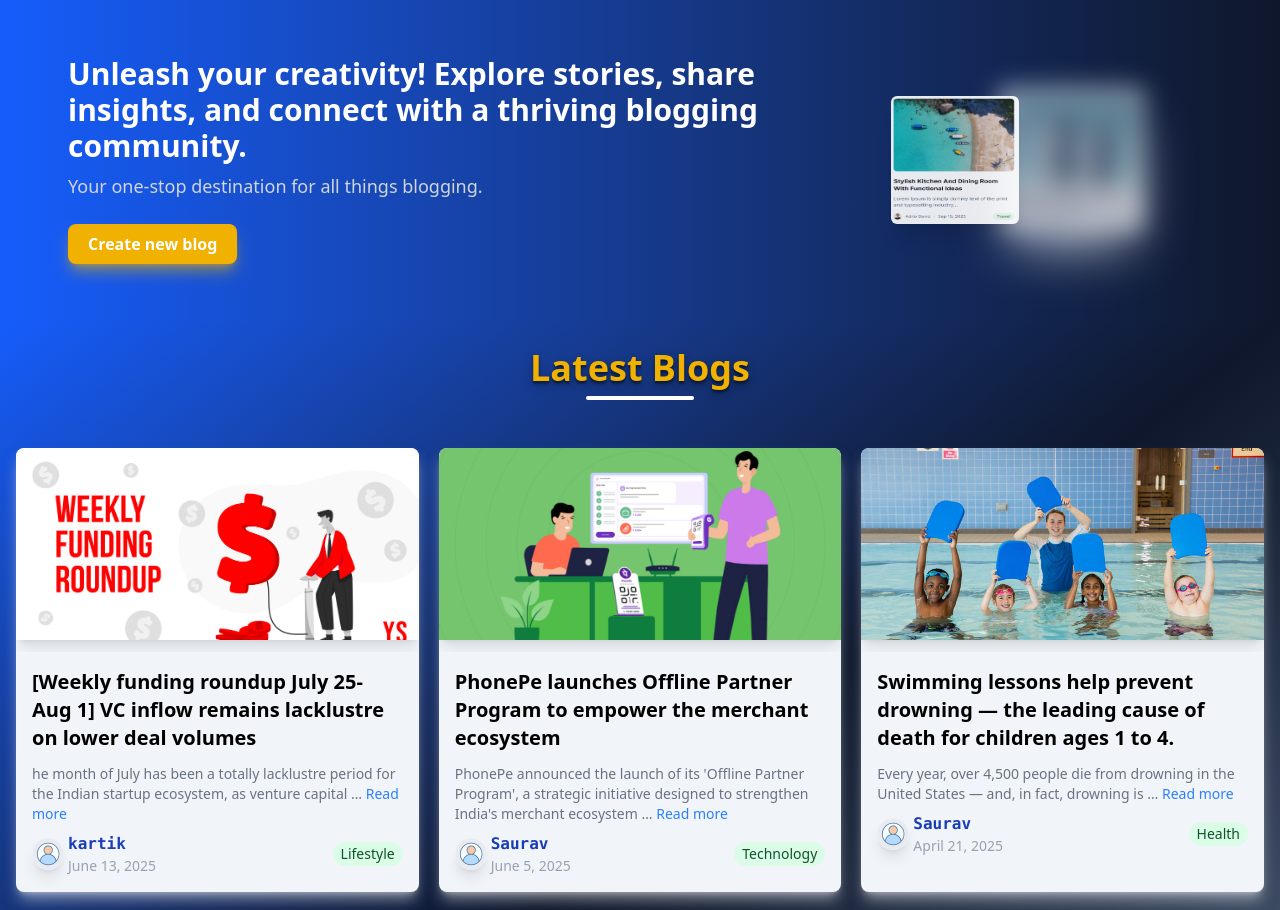
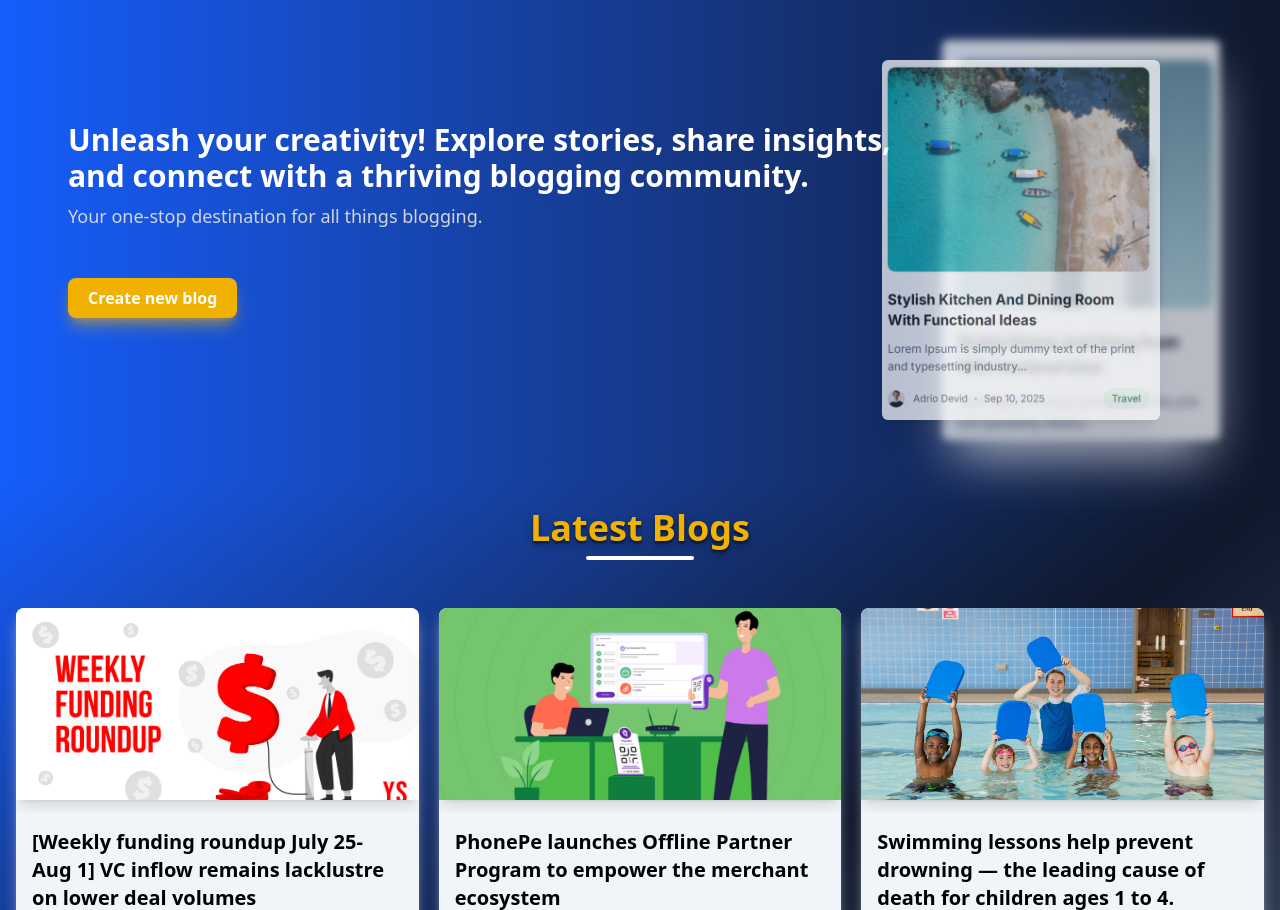
Before and after one commit to pythoneer-sp/BlogBook-Django, a Django app: page / in a window 1280 px wide. Shown: the part 52-962 px from the top of the page. Run offline with Django 5.2, Linux system fonts and the light colour scheme; data comes from the database, SQL or seed files in the repository; style sheets or scripts are compiled from the project's sources; parts of the project's set-up code (start-up, migrations or seed data) failed here and were passed over; some libraries are stand-ins or nearby versions.

Commit message:
fix css bugs

```diff
--- a/mainblog/blogbook/templates/blog_list.html
+++ b/mainblog/blogbook/templates/blog_list.html
@@ -7,49 +7,37 @@
 {% block content %}
 
 <main class="bg-gradient-to-r from-blue-600 to-slate-900 px-5 shadow-2xl shadow-blue-900/50">
-  <div class="flex md:flex-row flex-col items-center justify-center p-10 gap-8 md:gap-16">
-    <!-- Left: 70% width -->
-    <div class="md:w-[70%] w-full md:px-2 md:py-4 p-1">
-      <h1 class="text-3xl font-bold text-white">
-        Unleash your creativity! Explore stories, share insights, and connect with a thriving blogging community.
-      </h1>
-      <p class="mt-2 text-lg text-gray-300">
-        Your one-stop destination for all things blogging.
-      </p>
-      <a class="hidden md:block mt-6" href="{% url 'blog_create' %}">
-        <button class="px-5 py-2 bg-yellow-500 rounded-lg cursor-pointer text-white font-bold hover:bg-yellow-600 transition duration-200 shadow-lg shadow-yellow-500/50">
+    <div class="flex md:flex-row flex-col items-center justify-center p-10">
+        <div class="container mx-auto md:px-2 md:py-4 p-1">
+            <h1 class="text-3xl font-bold text-white">Unleash your creativity! Explore stories, share insights, and connect with a thriving blogging community.</h1>
+            <p class="mt-2 md-2 text-lg text-gray-300">Your one-stop destination for all things blogging.</p>
+            <a class="hidden md:block mt-2 py-10" href="{% url 'blog_create' %}">
+                <button class="hidden md:block px-5 py-2 bg-yellow-500 rounded-lg cursor-pointer text-white font-bold hover:bg-yellow-600 transition duration-200 shadow-lg shadow-yellow-500/50">
                     Create new blog
                 </button>
             </a>
         </div>
-
-    <!-- Right: 30% width -->
-    <div class="md:w-[30%] w-full relative flex items-center justify-center my-10 md:my-0">
-      <!-- Blur image on right, slightly bigger -->
+        <div class="relative flex flex-col items-center justify-center my-10 md:my-0">
+            <!-- Larger image behind -->
             <img
                 src="{% static 'images/building.png' %}"
-        class="w-36 h-36 opacity-70 rounded-md filter shadow-2xl shadow-white blur-md ml-8"
-        alt="Blurred Background"
-        loading="lazy"
+              class="w-92 h-100 relative opacity-70 rounded-md filter shadow-2xl shadow-white blur-xs"
+              alt="Background Image"
             />
-      <!-- Normal image on left, slightly smaller, overlapping blur image to left -->
+            <!-- Smaller image in front -->
             <img
               src="{% static 'images/beach.png' %}"
-        class="w-32 h-32 rounded-md shadow-xl absolute left-0 opacity-90"
+              class="w-90 h-90 absolute right-15 opacity-70 rounded-md shadow-xl"
               alt="Foreground Image"
-        loading="lazy"
             />
           </div>
-
-    <!-- Mobile-only Button -->
-    <a class="md:hidden mt-6" href="{% url 'blog_create' %}">
+          <a class="md:hidden" href="{% url 'blog_create' %}">
             <button class="block px-5 py-2 bg-yellow-500 rounded-lg cursor-pointer text-white font-bold hover:bg-yellow-600 transition duration-200 shadow-lg shadow-yellow-500/50">
                 Create new blog
             </button>
             </a>
     </div>
 </main>
-
 
 <section class="bg-gradient-to-br from-blue-600 via-slate-900 to-slate-500">
     <div class="container mx-auto px-4 py-7">
```
Lines whose indentation alone changed are shown as unchanged.
